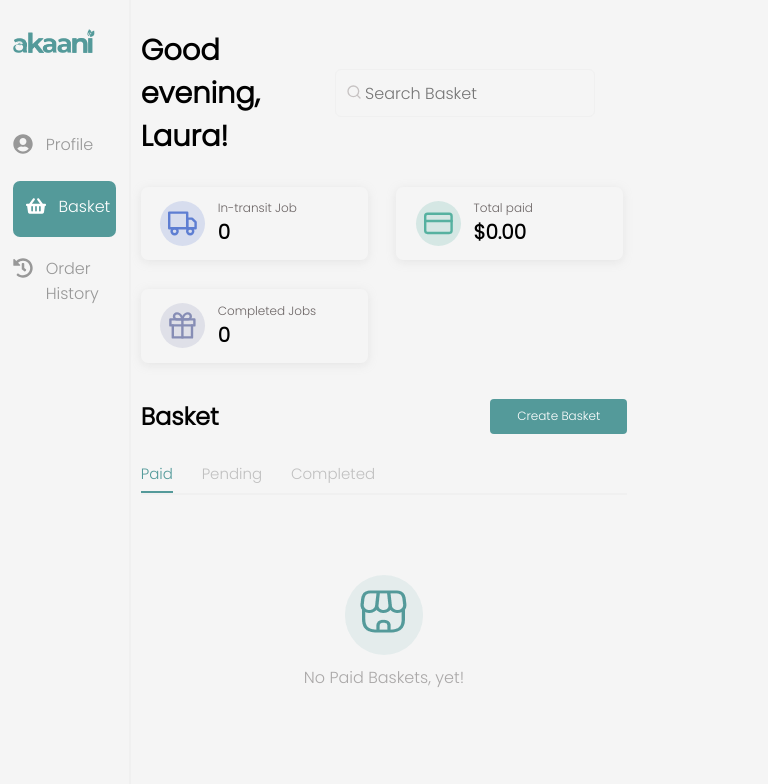
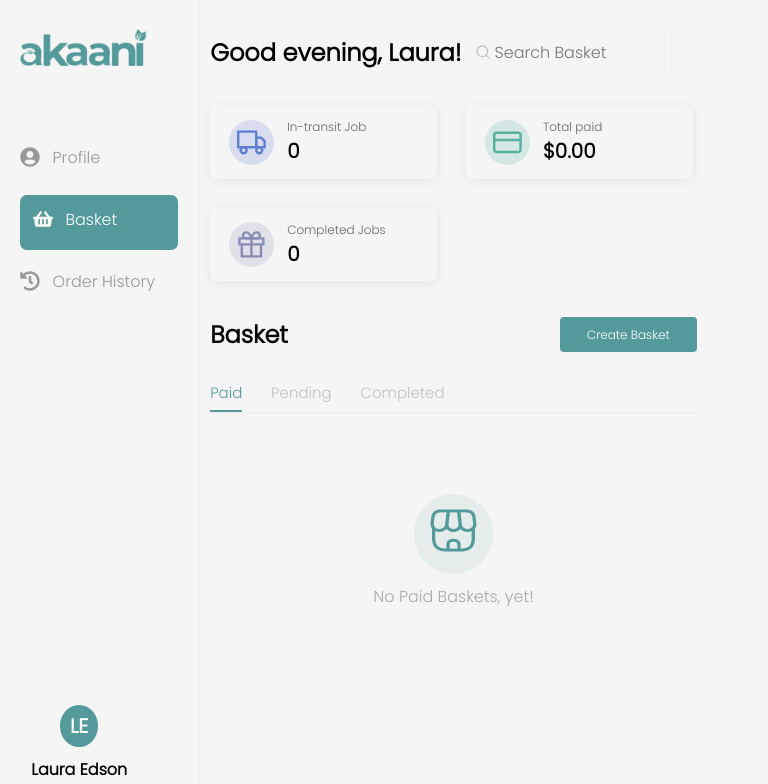
Before and after one commit to sam-adroit/akaani, a React (Create React App) app: page / in a window 768 px wide. Shown: the top 784 px of the page. Built offline with nearby package versions, Linux system fonts and the light colour scheme.

Commit message:
Changes made to responsiveness

```diff
--- a/src/components/landing-page-body/LandingPageBody.css
+++ b/src/components/landing-page-body/LandingPageBody.css
@@ -45,6 +45,16 @@
   flex-wrap: wrap;
   gap: var(--sp-lg);
   margin-top: var(--sp-lg);
+}
+
+@media screen and (max-width: 900px) and (min-width: 600px) {
+  .landing-page-body-header h2 {
+    font-size: var(--fs-xlg);
+  }
+  .landing-page-body-header .search input {
+    width: 200px;
+    font-size: var(--fs-xxsm);
+  }
 }
 
 @media screen and (max-width: 600px) {
--- a/src/components/left-sidebar/LeftSidebar.css
+++ b/src/components/left-sidebar/LeftSidebar.css
@@ -3,6 +3,12 @@
   border-right: 2px solid var(--border-clr);
   padding: var(--sp-lg) 0;
   position: relative;
+}
+
+@media screen and (max-width: 900px) and (min-width: 600px) {
+  .left-sidebar {
+    width: max(20%, 200px);
+  }
 }
 
 @media screen and (max-width: 600px) {
```
